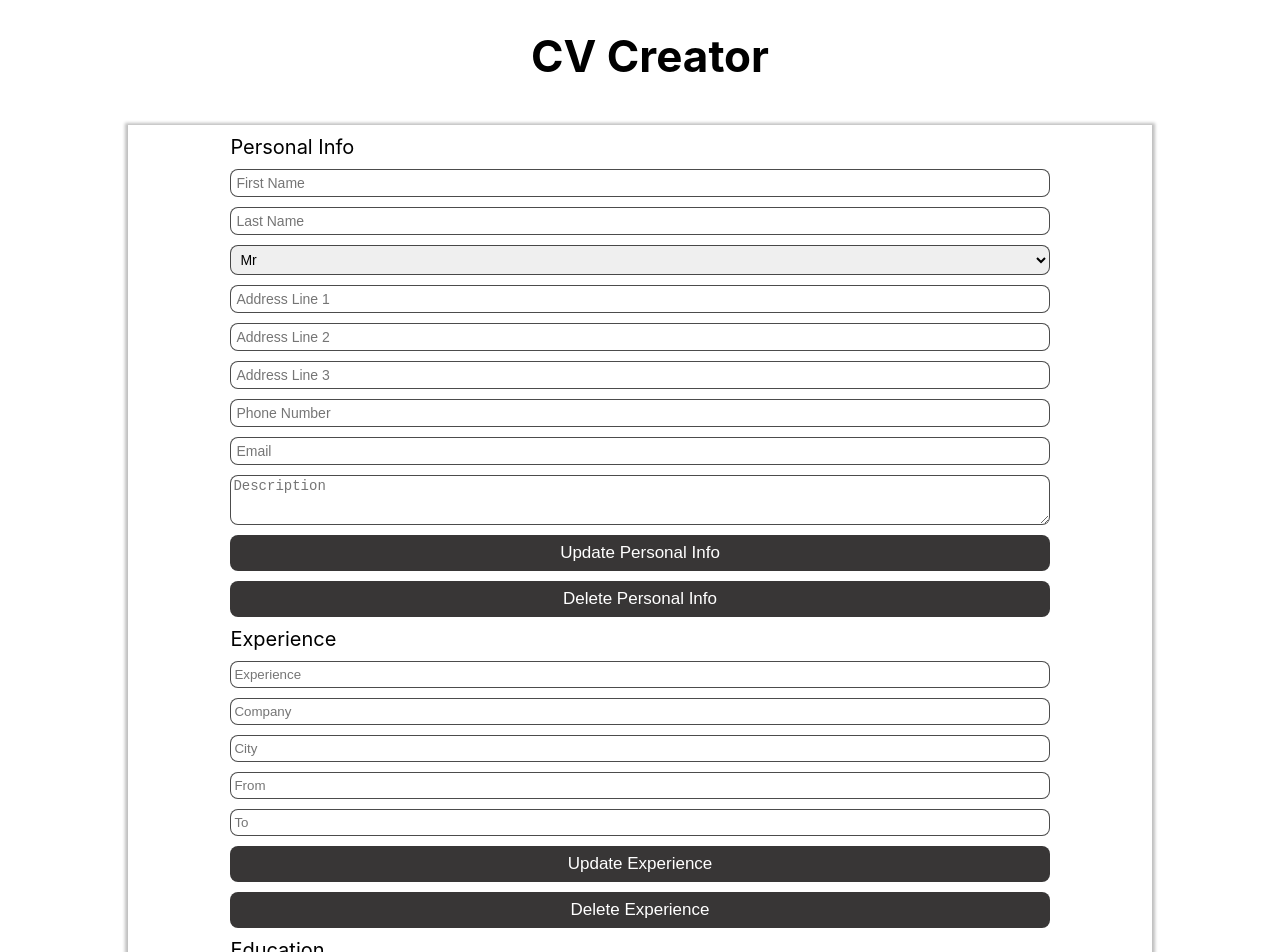
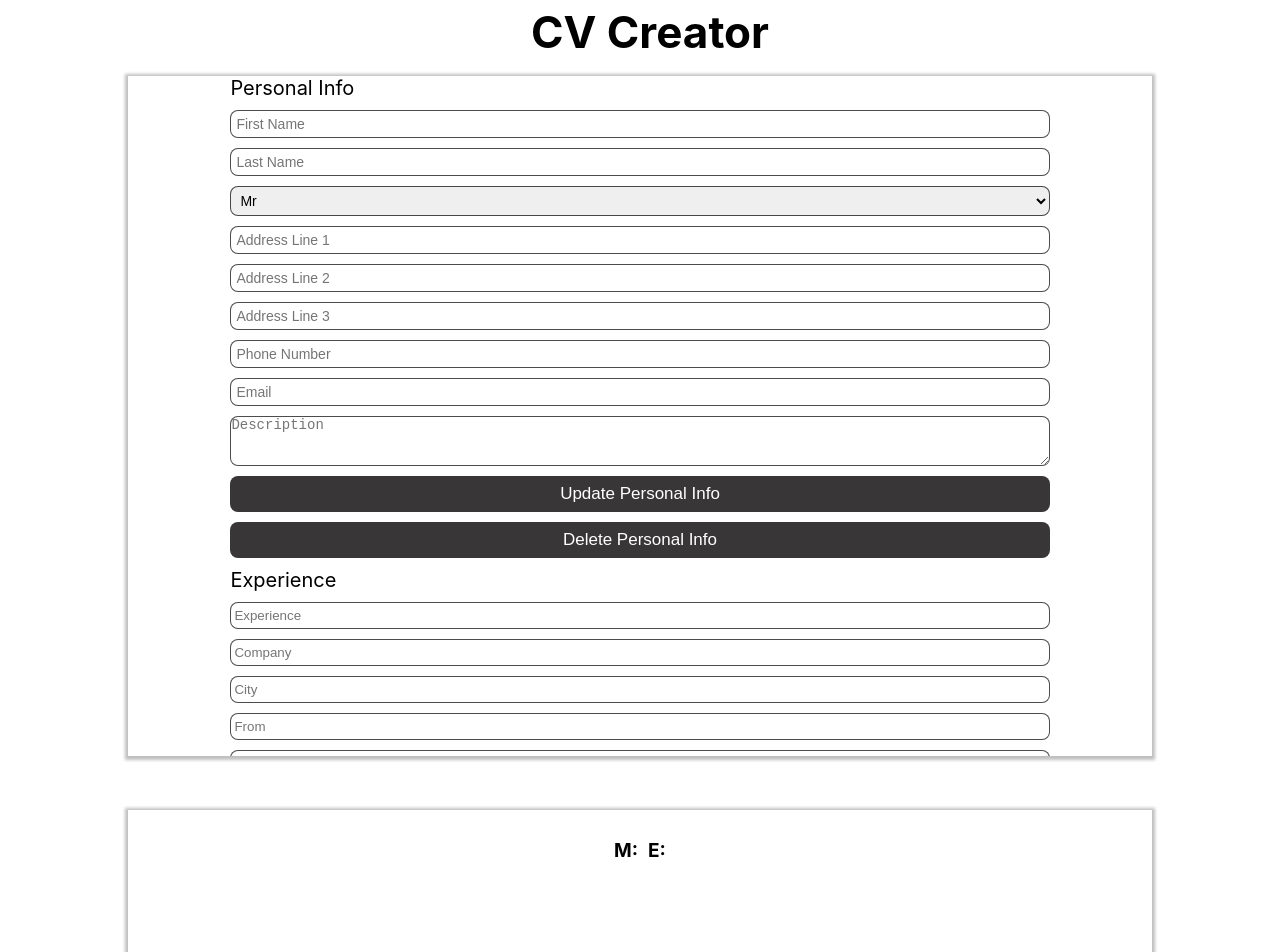
Before and after one commit to Thoss24/cv-creator, a React (Create React App) app: page / in a window 1280 px wide. Shown: the top 952 px of the page. Built offline with nearby package versions, Linux system fonts and the light colour scheme.

Commit message:
adding cv display

```diff
--- a/public/index.html
+++ b/public/index.html
@@ -24,7 +24,7 @@
       work correctly both with client-side routing and a non-root public URL.
       Learn how to configure a non-root public URL by running `npm run build`.
     -->
-    <title>React App</title>
+    <title>CV Creator</title>
   </head>
   <body>
     <noscript>You need to enable JavaScript to run this app.</noscript>
--- a/src/components/cv_areas/Cv.js
+++ b/src/components/cv_areas/Cv.js
@@ -1,28 +1,19 @@
 import CvContext from "../store/cv-context";
 import CvExperience from "./CvExperience";
 import CvEducation from "./CvEducation";
+import CvPersonalInfo from "./CvPersonalInfo";
 import React, { useContext, Fragment } from "react";
 
 const Cv = () => {
-
   const ctx = useContext(CvContext);
 
   return (
     <Fragment>
-        <div>
-           <p>{ctx.firstName}</p>
-           <p>{ctx.lastName}</p>
-           <p>{ctx.title}</p>
-           <p>{ctx.addressLineOne}</p>
-           <p>{ctx.addressLineTwo}</p>
-           <p>{ctx.phoneNumber}</p>
-           <p>{ctx.email}</p>
-           <p>{ctx.description}</p>
-        </div>
+      <CvPersonalInfo />
       <CvExperience />
       <CvEducation />
     </Fragment>
-    )
+  );
 };
 
 export default Cv;
--- /dev/null
+++ b/src/components/cv_areas/CvPersonalInfo.js
@@ -0,0 +1,38 @@
+import React, { useContext, Fragment } from "react";
+import CvContext from "../store/cv-context";
+import classes from "./CvPersonalInfo.module.css";
+
+const CvPersonalInfo = () => {
+  const ctx = useContext(CvContext);
+
+  return (
+    <Fragment>
+      <div className={classes.header}>
+        <div className={classes.name}>
+          <h3>{ctx.title}</h3>
+          <h1>
+            {ctx.firstName} {ctx.lastName}
+          </h1>
+        </div>
+        <div className={classes["contact-info"]}>
+          <p>
+            <strong>M: </strong>
+            {ctx.phoneNumber}
+          </p>
+          <p>
+            <strong>E: </strong>
+            {ctx.email}
+          </p>
+        </div>
+        <div className={classes.address}>
+          <p>{ctx.addressLineOne}</p>
+          <p>{ctx.addressLineTwo}</p>
+          <p>{ctx.addressLinesThree}</p>
+        </div>
+      </div>
+      <p>{ctx.description}</p>
+    </Fragment>
+  );
+};
+
+export default CvPersonalInfo;
--- /dev/null
+++ b/src/components/cv_areas/CvPersonalInfo.module.css
@@ -0,0 +1,38 @@
+* {
+    margin: 0;
+    padding: 0;
+}
+
+.header {
+    display: flex;
+    flex-direction: column;
+    align-items: center;
+    justify-content: center;
+    height: 10vh;
+}
+
+.name {
+    display: flex;
+    flex-direction: row;
+    gap: 5px;
+    align-items: center;
+    justify-content: center;
+}
+
+.contact-info {
+    display: flex;
+    flex-direction: row;
+    gap: 10px;
+    font-size: 19px;
+    padding-top: 5px;
+}
+
+.address {
+    display: flex;
+    flex-direction: row;
+    padding-top: 5px;
+}
+
+h1 {
+    font-size: 40px;
+}
--- a/src/components/user_input/Experience.js
+++ b/src/components/user_input/Experience.js
@@ -25,7 +25,14 @@ const Experience = () => {
     };
 
     const removeExperienceHandler = (event) => {
-        event.preventDefault()
+        event.preventDefault();
+        ctx.removeCvExperience({
+            position: '',
+            company: '',
+            city: '',
+            startDate: '',
+            endDate: ''
+        });
     };
 
     return (
--- a/src/components/wrapper/CvSectionsContainer.module.css
+++ b/src/components/wrapper/CvSectionsContainer.module.css
@@ -2,13 +2,13 @@
     display: flex;
     flex-direction: column;
     gap: 10px;
-    padding-top: 10px;
-    padding-bottom: 10px;
     width: 40vw;
     box-shadow: 0 1px 3px 3px rgba(0, 0, 0, 0.25);
     margin: 12px 12px 12px 12px;
     overflow: auto;
+    height: 85vh;
 }
+
 
 @media only screen and (max-width: 1500px){
     .cv-sections-container {
```
Lines whose indentation alone changed are shown as unchanged.
